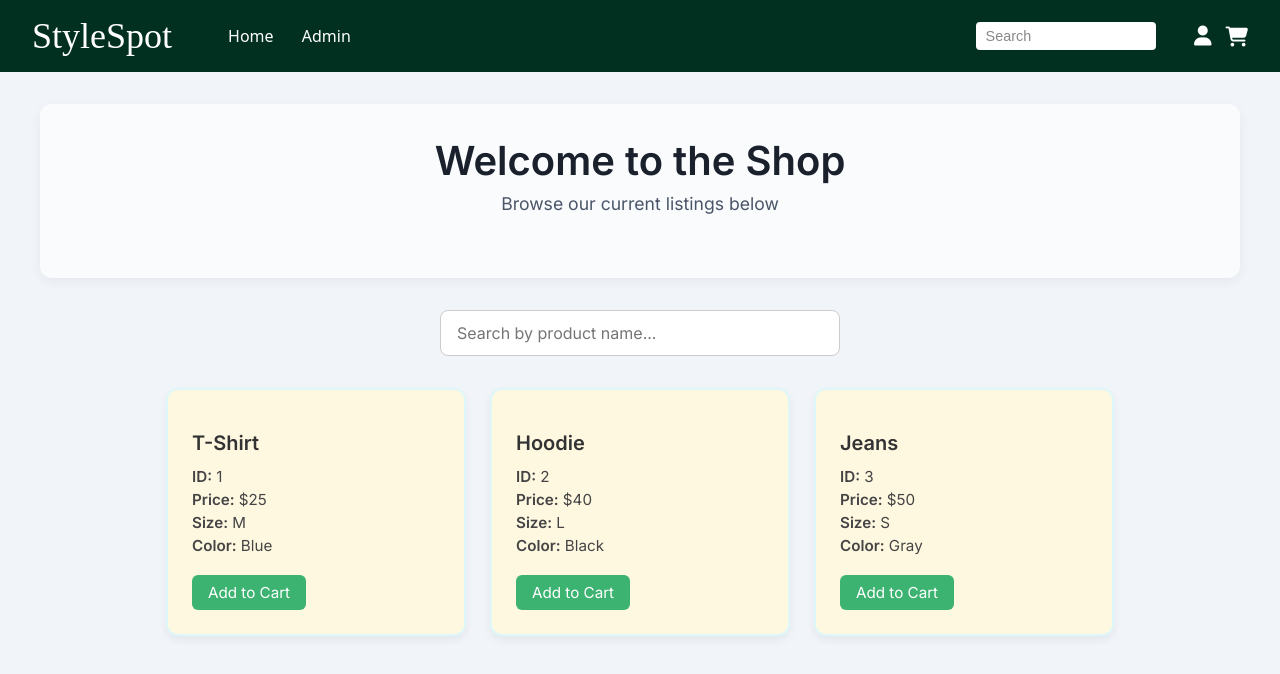
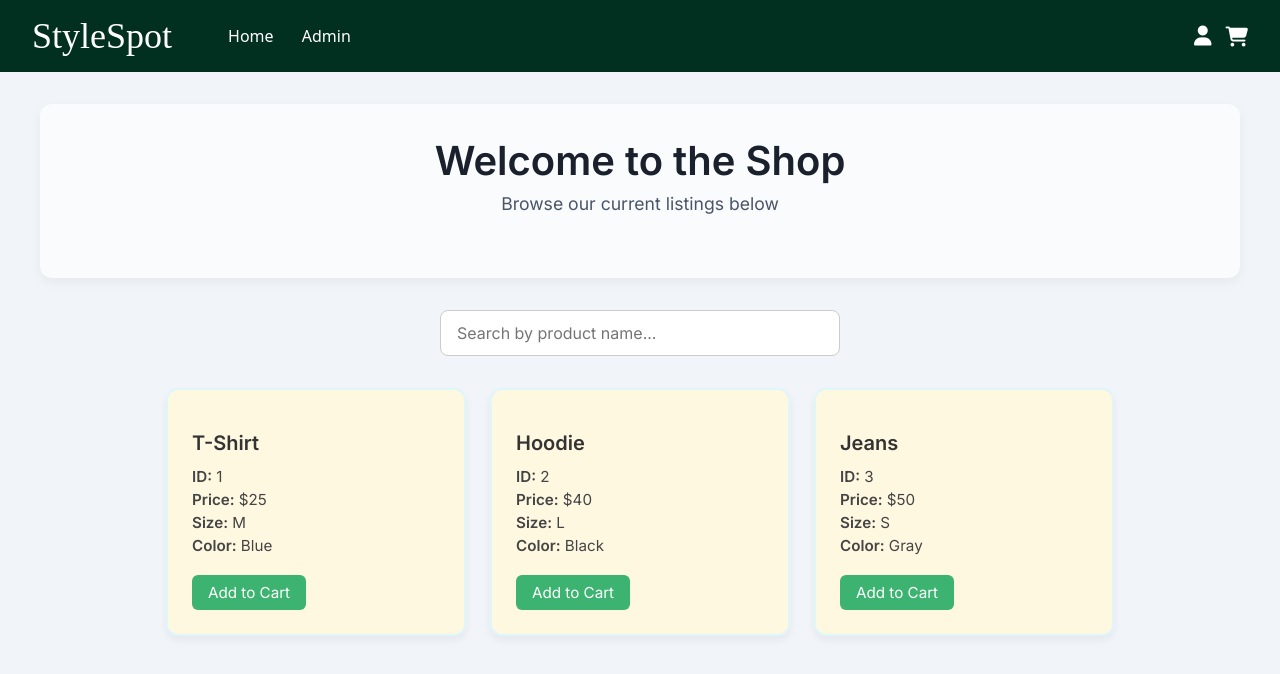
Before and after one commit to christian1251/CPSC362ProjectVision, a SvelteKit app in the folder shop/: page / in a window 1280 px wide. Shown: the top 674 px of the page. Built offline with nearby package versions, Linux system fonts and the light colour scheme; no server answers; a small style sheet from the web is missing; a web font is replaced by a local one.

Commit message:
removed top search bar

```diff
--- a/shop/src/routes/+layout.svelte
+++ b/shop/src/routes/+layout.svelte
@@ -28,15 +28,9 @@
 	  document.addEventListener('click', onClickOutside);
 	  return () => document.removeEventListener('click', onClickOutside);
 	});
+</script>
 
-	let searchTerm = '';
-	function handleSearch(e: Event) {
-	  e.preventDefault();
-	  goto(`/?search=${encodeURIComponent(searchTerm)}`);
-	}
-  </script>
-
-  <header class="navbar">
+<header class="navbar">
 	<div class="left-nav">
 	  <div class="brand">
 		<a href="/">StyleSpot</a>
@@ -48,18 +42,6 @@
 	</div>
 
 	<div class="icon-nav">
-	  <form class="search-form" on:submit={handleSearch}>
-		<input
-		  type="text"
-		  bind:value={searchTerm}
-		  placeholder="Search"
-		  aria-label="Search"
-		/>
-		<button type="submit">
-		  <i class="fa-solid fa-magnifying-glass"></i>
-		</button>
-	  </form>
-
 	  <div class="dropdown" bind:this={dropdownEl}>
 		<button class="icon-link" on:click={toggleMenu} title="Account">
 		  <i class="fa-solid fa-user"></i>
@@ -80,8 +62,8 @@
 		<i class="fa-solid fa-shopping-cart"></i>
 	  </a>
 	</div>
-  </header>
+</header>
 
-  <main class="container">
+<main class="container">
 	<slot />
-  </main>
+</main>
```
